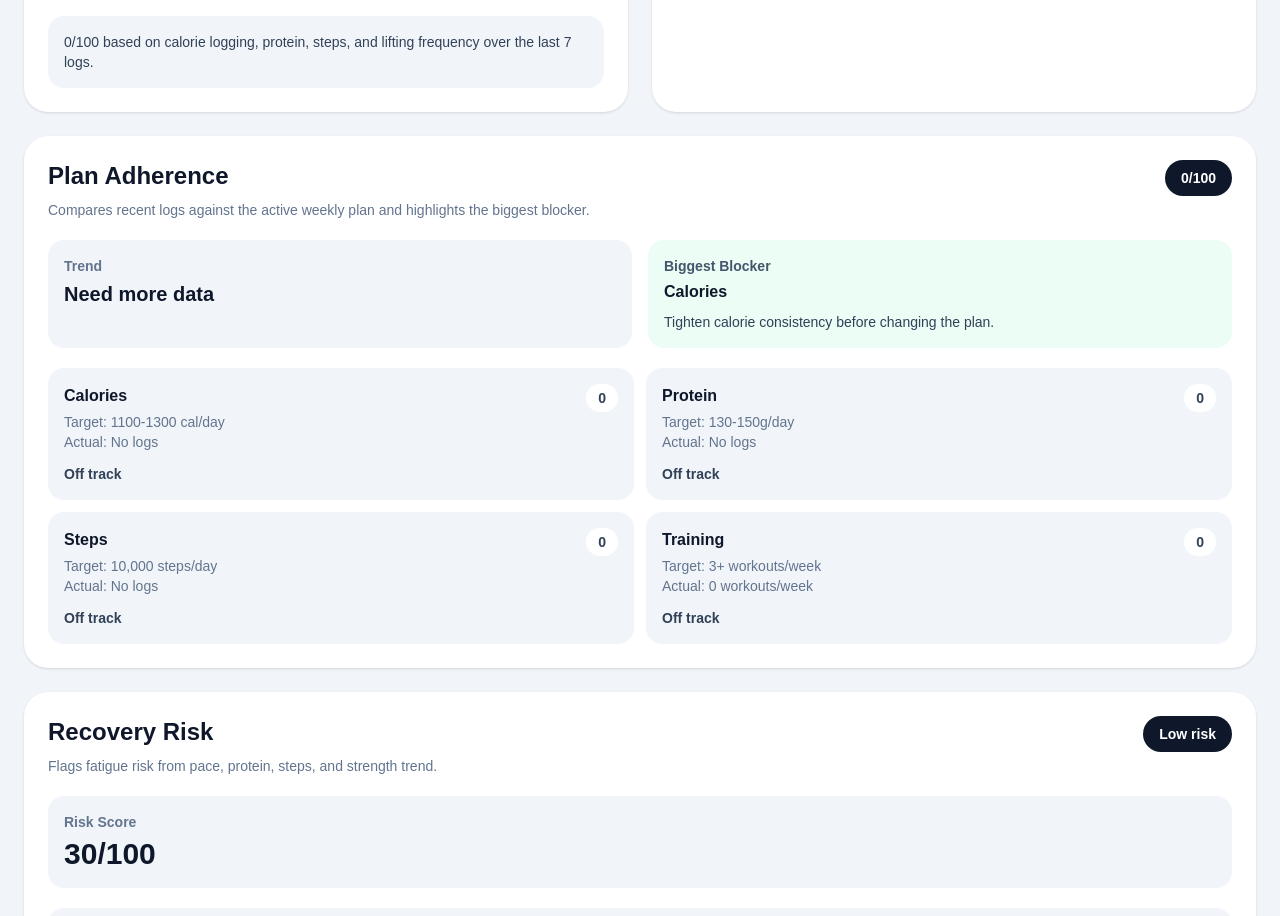
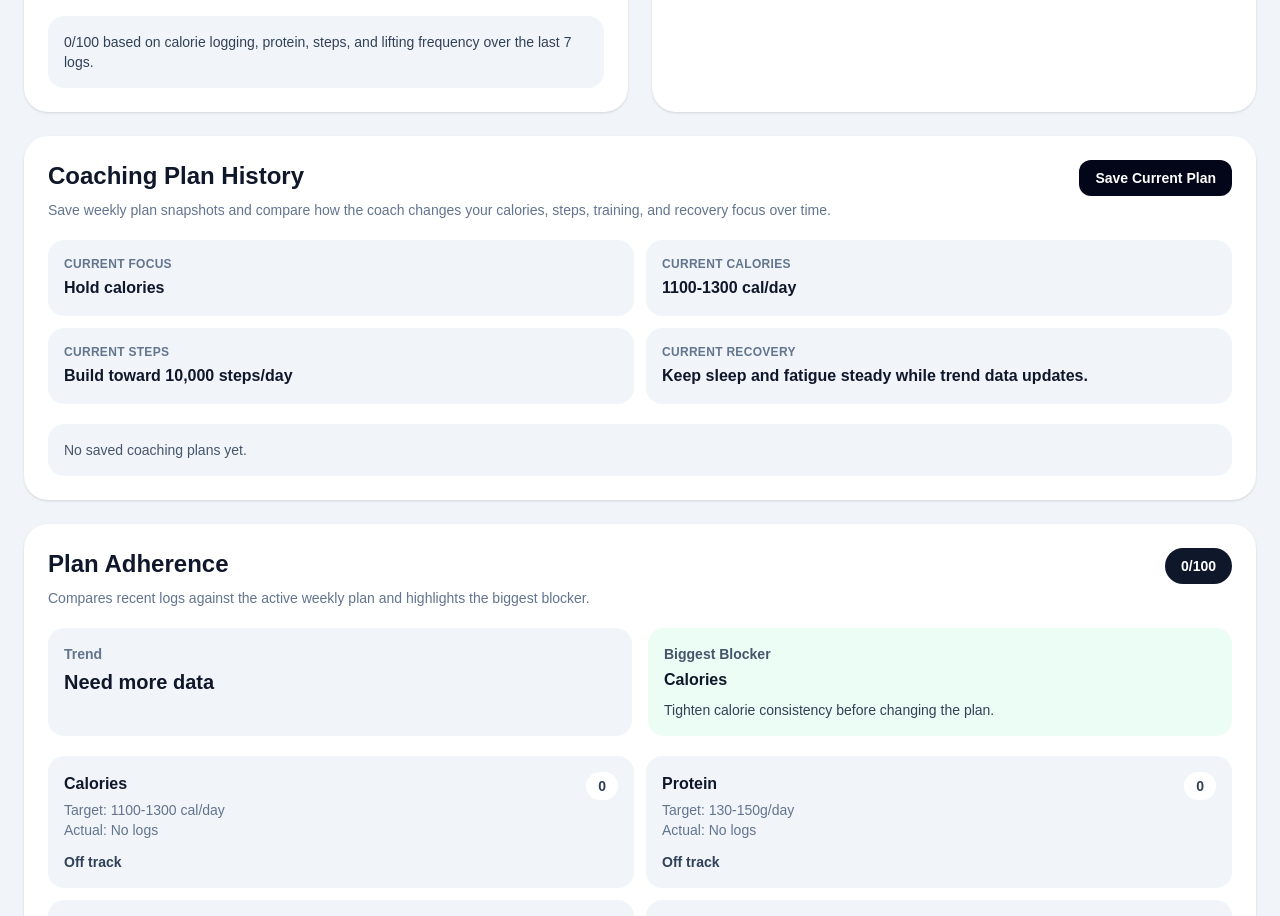
Before and after one commit to ayushs36/fitcheck-ai, a Next.js app: page /plan in a window 1280 px wide. Shown: the part 1220-2136 px from the top of the page. Built offline with nearby package versions, Linux system fonts and the light colour scheme.

Commit message:
Add coaching plan history

```diff
--- a/app/page.tsx
+++ b/app/page.tsx
@@ -2,7 +2,7 @@
 
 import { useEffect, useMemo, useState } from "react";
 import Link from "next/link";
-import { usePathname } from "next/navigation";
+import { usePathname, useRouter } from "next/navigation";
 import {
   LineChart,
   Line,
@@ -22,6 +22,7 @@ import type {
   MaintenanceEstimate,
   AgentCheck,
   GoalAdaptationRecord,
+  CoachingPlanRecord,
 } from "@/types/fitness";
 import {
   calculateExerciseVolume,
@@ -83,12 +84,14 @@ import { DataFreshnessCard } from "@/components/DataFreshnessCard";
 import { PlanAdherenceCard } from "@/components/PlanAdherenceCard";
 
 import { ReadinessScoreCard } from "@/components/ReadinessScoreCard";
+import { CoachingPlanHistoryCard } from "@/components/CoachingPlanHistoryCard";
 
 const STORAGE_KEY = "fitcheck-logs-v1";
 const SETTINGS_KEY = "fitcheck-settings-v1";
 const AI_HISTORY_KEY = "fitcheck-ai-history-v1";
 const AGENT_HISTORY_KEY = "fitcheck-agent-history-v1";
 const GOAL_ADAPTATION_HISTORY_KEY = "fitcheck-goal-adaptation-history-v1";
+const COACHING_PLAN_HISTORY_KEY = "fitcheck-coaching-plan-history-v1";
 
 const APP_NAV_ITEMS = [
   { href: "/", label: "Today", view: "today" },
@@ -108,6 +111,7 @@ function getViewFromPath(pathname: string): AppView {
 
 export function FitCheckApp() {
   const pathname = usePathname();
+  const router = useRouter();
   const activeView = getViewFromPath(pathname);
   const showToday = activeView === "today";
   const showDashboard = activeView === "dashboard";
@@ -169,6 +173,9 @@ const [expandedAgentCheckId, setExpandedAgentCheckId] =
   useState<string | null>(null);
 const [goalAdaptationHistory, setGoalAdaptationHistory] = useState<
   GoalAdaptationRecord[]
+>([]);
+const [coachingPlanHistory, setCoachingPlanHistory] = useState<
+  CoachingPlanRecord[]
 >([]);
   useEffect(() => {
     const savedAiHistory = localStorage.getItem(AI_HISTORY_KEY);
@@ -228,6 +235,21 @@ useEffect(() => {
     JSON.stringify(goalAdaptationHistory)
   );
 }, [goalAdaptationHistory]);
+useEffect(() => {
+  const savedCoachingPlanHistory = localStorage.getItem(
+    COACHING_PLAN_HISTORY_KEY
+  );
+
+  if (savedCoachingPlanHistory) {
+    setCoachingPlanHistory(JSON.parse(savedCoachingPlanHistory));
+  }
+}, []);
+useEffect(() => {
+  localStorage.setItem(
+    COACHING_PLAN_HISTORY_KEY,
+    JSON.stringify(coachingPlanHistory)
+  );
+}, [coachingPlanHistory]);
   useEffect(() => {
     localStorage.setItem(
       SETTINGS_KEY,
@@ -959,6 +981,48 @@ AI Confidence Score: ${confidenceScore}%
     readinessScore
   );
 
+  function getPlanChanges(previousPlan: CoachingPlanRecord | undefined) {
+    if (!previousPlan) {
+      return [];
+    }
+
+    const fields: Array<[string, keyof typeof weeklyPlan]> = [
+      ["Focus", "focus"],
+      ["Calories", "calories"],
+      ["Protein", "protein"],
+      ["Steps", "steps"],
+      ["Training", "training"],
+      ["Recovery", "recovery"],
+    ];
+
+    return fields
+      .filter(([, key]) => previousPlan.plan[key] !== weeklyPlan[key])
+      .map(
+        ([label, key]) =>
+          `${label}: ${previousPlan.plan[key]} -> ${weeklyPlan[key]}`
+      );
+  }
+
+  function saveCurrentCoachingPlan() {
+    const newRecord: CoachingPlanRecord = {
+      id: crypto.randomUUID(),
+      createdAt: new Date().toISOString(),
+      plan: weeklyPlan,
+      decision: agentDecision.action,
+      priority: agentDecision.priority,
+      confidence: agentDecision.confidence,
+      changesFromPrevious: getPlanChanges(coachingPlanHistory[0]),
+    };
+
+    setCoachingPlanHistory((current) => [newRecord, ...current].slice(0, 12));
+  }
+
+  function clearCoachingPlanHistory() {
+    if (confirm("Clear saved coaching plans?")) {
+      setCoachingPlanHistory([]);
+    }
+  }
+
   function resetEntry() {
     setEntry({
       id: crypto.randomUUID(),
@@ -1031,8 +1095,9 @@ AI Confidence Score: ${confidenceScore}%
   }
 
   function editLog(log: LogEntry) {
-    setEntry(log);
+    setEntry({ ...log, exercises: [...log.exercises] });
     setEditingId(log.id);
+    router.push("/");
   }
 
   function deleteLog(id: string) {
@@ -2019,6 +2084,13 @@ function toggleLogMonth(monthYear: string) {
   <NutritionTargetsCard nutritionTargets={nutritionTargets} />
 </div>
 
+<CoachingPlanHistoryCard
+  weeklyPlan={weeklyPlan}
+  planHistory={coachingPlanHistory}
+  saveCurrentPlan={saveCurrentCoachingPlan}
+  clearPlanHistory={clearCoachingPlanHistory}
+/>
+
 <PlanAdherenceCard planAdherence={planAdherence} />
 
 <RecoveryRiskCard recoveryRisk={recoveryRisk} />
--- /dev/null
+++ b/components/CoachingPlanHistoryCard.tsx
@@ -0,0 +1,118 @@
+import type { CoachingPlanRecord, WeeklyPlan } from "@/types/fitness";
+
+export function CoachingPlanHistoryCard({
+  weeklyPlan,
+  planHistory,
+  saveCurrentPlan,
+  clearPlanHistory,
+}: {
+  weeklyPlan: WeeklyPlan;
+  planHistory: CoachingPlanRecord[];
+  saveCurrentPlan: () => void;
+  clearPlanHistory: () => void;
+}) {
+  const latestPlan = planHistory[0];
+
+  return (
+    <section className="rounded-3xl bg-white p-6 shadow-sm">
+      <div className="flex flex-col gap-3 md:flex-row md:items-start md:justify-between">
+        <div>
+          <h2 className="text-2xl font-semibold">Coaching Plan History</h2>
+          <p className="mt-2 text-sm text-slate-500">
+            Save weekly plan snapshots and compare how the coach changes your
+            calories, steps, training, and recovery focus over time.
+          </p>
+        </div>
+
+        <div className="flex flex-wrap gap-2">
+          <button
+            onClick={saveCurrentPlan}
+            className="rounded-xl bg-slate-950 px-4 py-2 text-sm font-semibold text-white"
+          >
+            Save Current Plan
+          </button>
+          {planHistory.length > 0 && (
+            <button
+              onClick={clearPlanHistory}
+              className="rounded-xl bg-slate-100 px-4 py-2 text-sm font-semibold text-slate-600"
+            >
+              Clear
+            </button>
+          )}
+        </div>
+      </div>
+
+      <div className="mt-5 grid gap-3 md:grid-cols-2">
+        <PlanSnapshot label="Current Focus" value={weeklyPlan.focus} />
+        <PlanSnapshot label="Current Calories" value={weeklyPlan.calories} />
+        <PlanSnapshot label="Current Steps" value={weeklyPlan.steps} />
+        <PlanSnapshot
+          label="Current Recovery"
+          value={weeklyPlan.recovery}
+        />
+      </div>
+
+      {latestPlan ? (
+        <div className="mt-5 rounded-2xl bg-slate-100 p-4">
+          <p className="text-sm font-semibold text-slate-500">
+            Latest saved plan
+          </p>
+          <p className="mt-1 font-semibold text-slate-950">
+            {new Date(latestPlan.createdAt).toLocaleString()}
+          </p>
+          <p className="mt-2 text-sm text-slate-600">
+            Decision: {latestPlan.decision} - Priority: {latestPlan.priority} -
+            Confidence: {latestPlan.confidence}
+          </p>
+
+          <div className="mt-4 space-y-2">
+            {latestPlan.changesFromPrevious.length === 0 ? (
+              <p className="text-sm text-slate-600">
+                No previous saved plan to compare yet.
+              </p>
+            ) : (
+              latestPlan.changesFromPrevious.map((change) => (
+                <p
+                  key={change}
+                  className="rounded-xl bg-white p-3 text-sm text-slate-700"
+                >
+                  {change}
+                </p>
+              ))
+            )}
+          </div>
+        </div>
+      ) : (
+        <p className="mt-5 rounded-2xl bg-slate-100 p-4 text-sm text-slate-600">
+          No saved coaching plans yet.
+        </p>
+      )}
+
+      {planHistory.length > 1 && (
+        <div className="mt-5 space-y-3">
+          {planHistory.slice(1, 4).map((record) => (
+            <div key={record.id} className="rounded-2xl border border-slate-200 p-4">
+              <p className="font-semibold">
+                {new Date(record.createdAt).toLocaleString()}
+              </p>
+              <p className="mt-1 text-sm text-slate-500">
+                {record.plan.focus} - {record.plan.calories}
+              </p>
+            </div>
+          ))}
+        </div>
+      )}
+    </section>
+  );
+}
+
+function PlanSnapshot({ label, value }: { label: string; value: string }) {
+  return (
+    <div className="rounded-2xl bg-slate-100 p-4">
+      <p className="text-xs font-semibold uppercase tracking-wide text-slate-500">
+        {label}
+      </p>
+      <p className="mt-1 font-semibold text-slate-900">{value}</p>
+    </div>
+  );
+}
--- a/types/fitness.ts
+++ b/types/fitness.ts
@@ -134,6 +134,16 @@ export type WeeklyPlan = {
   adherenceSummary: string;
 };
 
+export type CoachingPlanRecord = {
+  id: string;
+  createdAt: string;
+  plan: WeeklyPlan;
+  decision: AgentDecisionAction;
+  priority: string;
+  confidence: "Low" | "Medium" | "High";
+  changesFromPrevious: string[];
+};
+
 export type RecoveryRisk = {
   score: number;
   level: "Low" | "Medium" | "High";
```
